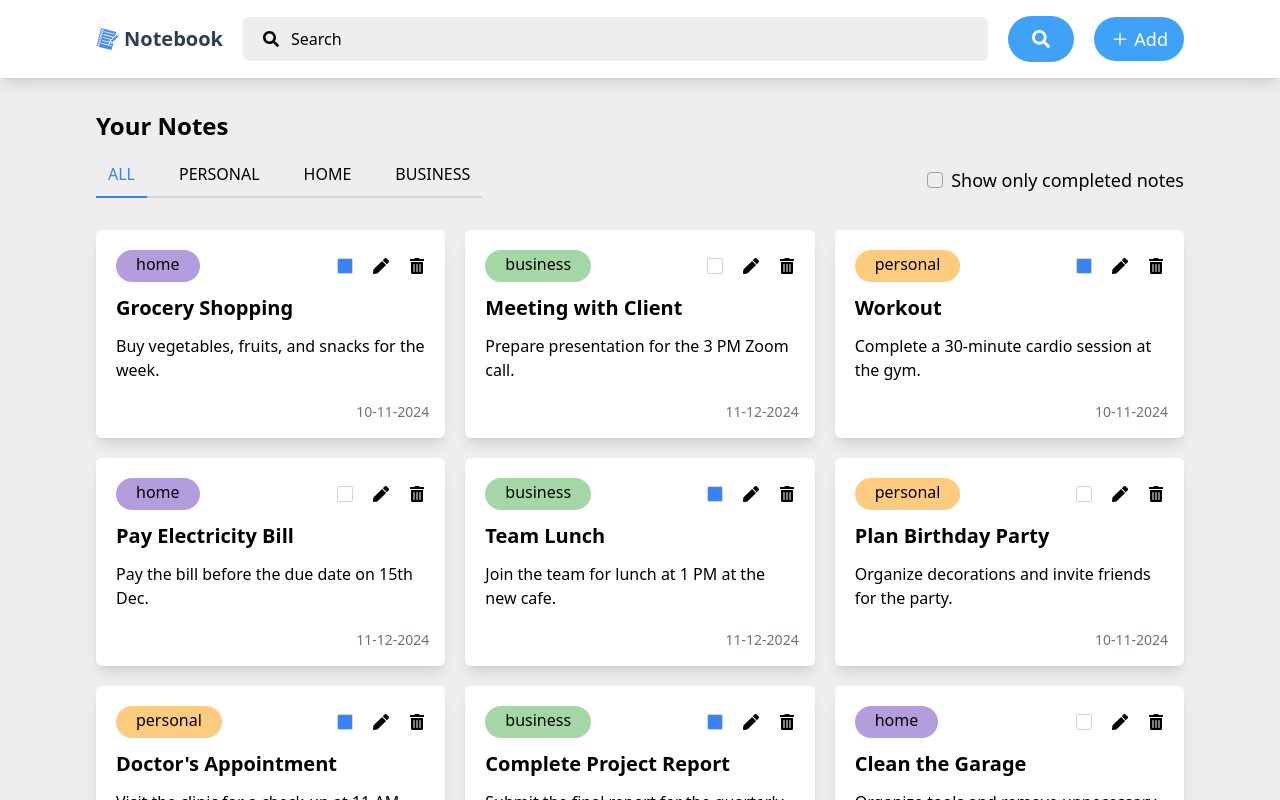
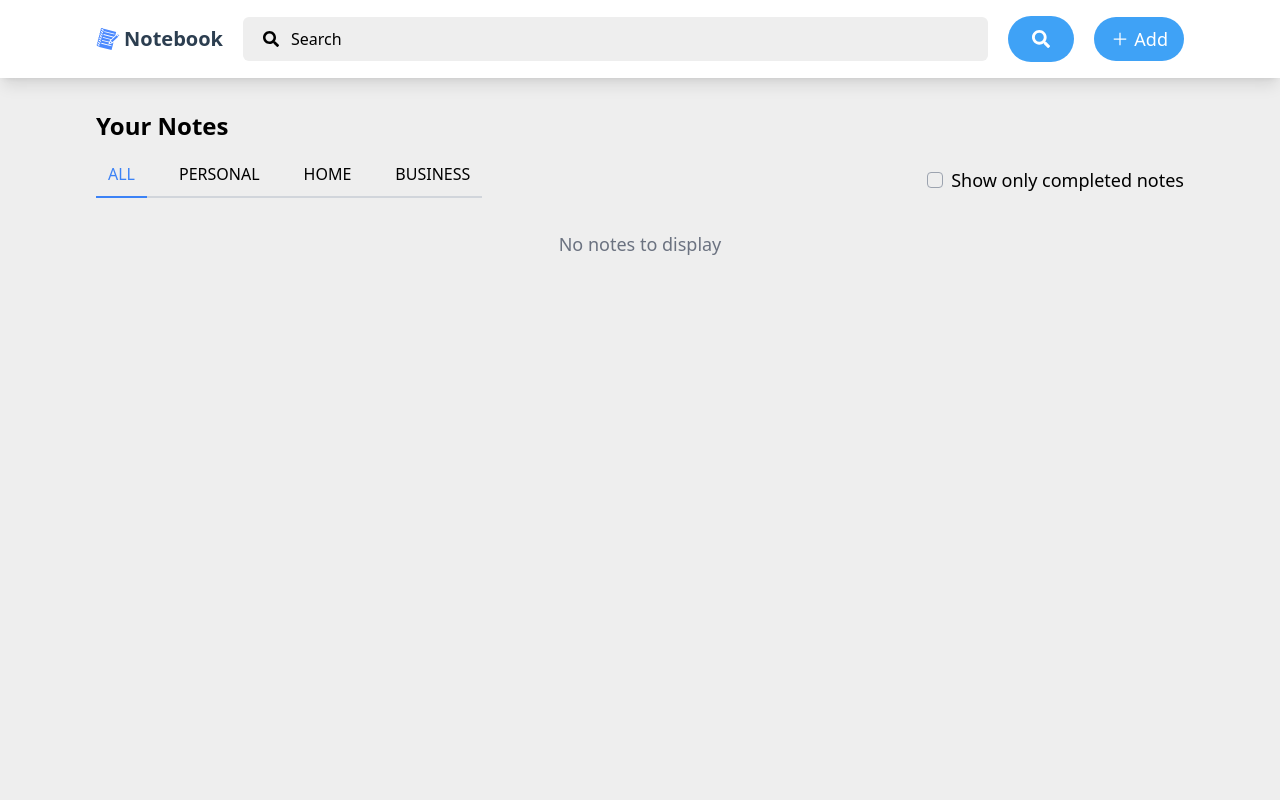
Before and after one commit to ar7ab/Note-App, a React (Vite) app: page / in a window 1280 px wide. Shown: the top 800 px of the page. Built offline with nearby package versions, Linux system fonts and the light colour scheme.

Commit message:
Implement add and delete operations with context

```diff
--- a/package.json
+++ b/package.json
@@ -13,7 +13,8 @@
     "react": "^18.3.1",
     "react-dom": "^18.3.1",
     "react-icons": "^5.4.0",
-    "react-router-dom": "^7.0.2"
+    "react-router-dom": "^7.0.2",
+    "uuid": "^11.0.3"
   },
   "devDependencies": {
     "@eslint/js": "^9.15.0",
--- a/src/components/AddNotes/AddForm.jsx
+++ b/src/components/AddNotes/AddForm.jsx
@@ -1,23 +1,51 @@
 import { IoAddSharp } from "react-icons/io5";
+import { useEffect, useState } from "react";
+import { useNotes } from "../../context/notesContext";
 
 const AddForm = () => {
+  const { notes, addNote } = useNotes();
+
+  const [noteTitle, setNoteTitle] = useState("");
+  const [noteText, setNoteText] = useState("");
+  const [noteCategory, setNoteCategory] = useState("");
+
+  const handleSubmit = (e) => {
+    e.preventDefault();
+
+    if (!noteTitle || !noteText || !noteCategory) {
+      alert("Please fill all the fields.");
+      return;
+    }
+
+    addNote(noteTitle, noteText, noteCategory);
+
+    // Reset form fields after adding a note
+    setNoteTitle("");
+    setNoteText("");
+    setNoteCategory("");
+  };
+
+  useEffect(() => console.log(notes), [notes]);
+
   return (
-    <form className="flex flex-col gap-4">
+    <form className="flex flex-col gap-4" onSubmit={handleSubmit}>
       {/* Title Input */}
-      <div className="w-full flex flex-col gap-0.5 ">
+      <div className="w-full flex flex-col gap-0.5">
         <label htmlFor="note-title" className="text-xl font-semibold pl-2">
           Title
         </label>
         <input
           type="text"
-          className=" bg-white py-2.5 pl-5 rounded-md border border-gray-400 outline-none focus:border-blue-400"
+          className="bg-white py-2.5 pl-5 rounded-md border border-gray-400 outline-none focus:border-blue-400"
           id="note-title"
           placeholder="Note Title*"
           required
+          value={noteTitle}
+          onChange={(e) => setNoteTitle(e.target.value)}
         />
       </div>
       {/* Text Input */}
-      <div className="w-full flex flex-col gap-0.5 ">
+      <div className="w-full flex flex-col gap-0.5">
         <label htmlFor="note-text" className="text-xl font-semibold pl-2">
           Text
         </label>
@@ -26,50 +54,42 @@ const AddForm = () => {
           className="w-full h-36 bg-white py-2.5 pl-5 rounded-md border border-gray-400 outline-none focus:border-blue-400"
           placeholder="Note Text*"
           required
+          value={noteText}
+          onChange={(e) => setNoteText(e.target.value)}
         />
       </div>
       {/* Category Input */}
       <div>
         <p className="text-xl font-semibold pl-2">Choose Category:</p>
         <div className="flex flex-col gap-1.5 pl-3 mt-2">
-          <div className="flex items-center gap-1 cursor-pointer">
+          {["personal", "home", "business"].map((category) => (
+            <div
+              className="flex items-center gap-1 cursor-pointer"
+              key={category}
+            >
               <input
                 type="radio"
                 name="category"
-              checked
-              id="personal"
-              value="personal"
+                id={category}
+                value={category}
                 className="appearance-none bg-transparent border-2 border-gray-400 w-4 h-4 rounded-full checked:bg-blue-500 checked:border-transparent cursor-pointer"
+                checked={noteCategory === category}
+                onChange={(e) => setNoteCategory(e.target.value)}
               />
-            <label htmlFor="personal">Personal</label>
-          </div>
-          <div className="flex items-center gap-1 cursor-pointer">
-            <input
-              type="radio"
-              name="category"
-              id="home"
-              value="home"
-              className="appearance-none bg-transparent border-2 border-gray-400 w-4 h-4 rounded-full checked:bg-blue-500 checked:border-transparent cursor-pointer"
-            />
-            <label htmlFor="home">Home</label>
-          </div>
-          <div className="flex items-center gap-1 ">
-            <input
-              type="radio"
-              name="category"
-              id="business"
-              value="business"
-              className="appearance-none bg-transparent border-2 border-gray-400 w-4 h-4 rounded-full checked:bg-blue-500 checked:border-transparent cursor-pointer"
-            />
-            <label htmlFor="business" className="mr-2">
-              Business
+              <label htmlFor={category}>
+                {category.charAt(0).toUpperCase() + category.slice(1)}
               </label>
             </div>
+          ))}
         </div>
       </div>
       {/* Add Button */}
       <div className="w-full flex justify-center sm:justify-end mt-5">
-        <button className="flex justify-between items-center gap-1 bg-[#3FA2F6] text-white outline-none border-none py-2.5  px-7 rounded-full hover:bg-[#0D92F4] transition-all duration-300 ease-linear">
+        <button
+          type="submit"
+          className="flex justify-between items-center gap-1 bg-[#3FA2F6] text-white outline-none border-none py-2.5 px-7 rounded-full hover:bg-[#0D92F4] transition-all duration-300 ease-linear"
+          disabled={!noteTitle || !noteText || !noteCategory}
+        >
           <IoAddSharp className="text-lg" />
           <span>Add</span>
         </button>
--- a/src/components/Header/Header.jsx
+++ b/src/components/Header/Header.jsx
@@ -1,5 +1,5 @@
 import { NavLink } from "react-router-dom";
-import Logo from "./Logo"; // Ensure you have a Logo component
+import Logo from "./Logo";
 import SearchBox from "./SearchBox";
 import { IoAddSharp } from "react-icons/io5";
 
--- a/src/components/Note.jsx
+++ b/src/components/Note.jsx
@@ -1,7 +1,12 @@
 import { FaPen } from "react-icons/fa";
 import { FaTrashAlt } from "react-icons/fa";
+import { useNotes } from "../context/notesContext";
+import { IoCheckmarkDoneCircleSharp } from "react-icons/io5";
+import { FaClock } from "react-icons/fa6";
 
 const Note = ({ note }) => {
+  const { updateNotes, deleteNote } = useNotes();
+
   const categoryColors = {
     personal: "bg-[#FFCB7E]",
     business: "bg-[#A4D6A6]",
@@ -11,6 +16,14 @@ const Note = ({ note }) => {
 
   const getCategoryColor = (category) =>
     categoryColors[category] || categoryColors.default;
+
+  const handleCheckboxChange = () => {
+    updateNotes(note.id);
+  };
+
+  const handleDeleteNote = () => {
+    deleteNote(note.id); // Call deleteNote to remove the note
+  };
 
   return (
     <div className="bg-white p-5 rounded-md shadow-lg min-h-52 relative">
@@ -23,18 +36,44 @@ const Note = ({ note }) => {
           {note.category || "Uncategorized"}
         </span>
         <div className="flex gap-5 items-center">
-          <input
-            type="checkbox"
-            checked={note.isCompleted}
-            className="appearance-none bg-transparent border border-gray-300 rounded-sm w-4 h-4 checked:bg-blue-500"
-            aria-label="Mark as completed"
+          <label htmlFor={`checkbox-${note.id}`} className="flex items-center">
+            <input
+              id={`checkbox-${note.id}`}
+              type="checkbox"
+              checked={note.noteIsCompleted}
+              onChange={handleCheckboxChange}
+              className="appearance-none bg-transparent border-2 cursor-pointer border-gray-300 rounded-md w-4 h-4 checked:bg-green-500 checked:border-green-500 transition duration-300 ease-in-out transform hover:scale-105 focus:outline-none"
+              aria-label="Mark as completed"
+            />
+          </label>
+          <FaPen
+            className="cursor-pointer text-blue-500 hover:text-blue-700 active:text-blue-900 transition duration-300"
+            title="Edit note"
           />
-          <FaPen className="cursor-pointer" title="Edit note" />
-          <FaTrashAlt className="cursor-pointer" title="Delete note" />
+          <FaTrashAlt
+            onClick={handleDeleteNote} // Add the delete handler here
+            className="cursor-pointer text-red-500 hover:text-red-700 active:text-red-900 transition duration-300"
+            title="Delete note"
+          />
         </div>
       </div>
-      <h1 className="text-xl font-bold my-3">{note.title}</h1>
+      <h1
+        className={`text-xl font-bold my-3 ${
+          note.noteIsCompleted ? "text-gray-500" : ""
+        }`}
+      >
+        {note.title}
+      </h1>
       <p>{note.text}</p>
+      {note.noteIsCompleted ? (
+        <span className="absolute left-5 bottom-4 text-green-600">
+          <IoCheckmarkDoneCircleSharp className="text-3xl" />
+        </span>
+      ) : (
+        <span className="absolute left-6 bottom-5 text-gray-400">
+          <FaClock className="text-2xl" />
+        </span>
+      )}
       <span className="absolute right-4 bottom-4 text-sm text-gray-500">
         {note.date}
       </span>
--- /dev/null
+++ b/src/context/NotesContext.jsx
@@ -0,0 +1,63 @@
+import { createContext, useContext, useState, useEffect } from "react";
+import { v4 as uuidv4 } from "uuid";
+
+const NotesContext = createContext();
+
+export const NotesProvider = ({ children }) => {
+  const loadNotesFromLocalStorage = () => {
+    const savedNotes = localStorage.getItem("notes");
+    return savedNotes ? JSON.parse(savedNotes) : [];
+  };
+
+  const [notes, setNotes] = useState(loadNotesFromLocalStorage());
+
+  useEffect(() => {
+    if (notes.length > 0) {
+      localStorage.setItem("notes", JSON.stringify(notes));
+    }
+  }, [notes]);
+
+  const addNote = (title, text, category) => {
+    setNotes((prevNotes) => [
+      ...prevNotes,
+      {
+        id: uuidv4(),
+        title,
+        text,
+        category,
+        noteIsCompleted: false,
+        date: new Date().toLocaleDateString(),
+      },
+    ]);
+  };
+
+  const updateNotes = (id) => {
+    setNotes((prevNotes) =>
+      prevNotes.map((note) =>
+        note.id === id
+          ? {
+              ...note,
+              noteIsCompleted: !note.noteIsCompleted,
+              date: new Date().toLocaleDateString(),
+            }
+          : note
+      )
+    );
+  };
+
+  const deleteNote = (id) => {
+    setNotes((prevNotes) => {
+      const updatedNotes = prevNotes.filter((note) => note.id !== id);
+      localStorage.setItem("notes", JSON.stringify(updatedNotes));
+      return updatedNotes;
+    });
+  };
+
+  return (
+    <NotesContext.Provider value={{ notes, addNote, updateNotes, deleteNote }}>
+      {children}
+    </NotesContext.Provider>
+  );
+};
+
+export const useNotes = () => useContext(NotesContext);
--- a/src/main.jsx
+++ b/src/main.jsx
@@ -3,11 +3,14 @@ import { createRoot } from "react-dom/client";
 import "./index.css";
 import App from "./App.jsx";
 import { HashRouter as Router } from "react-router-dom";
+import { NotesProvider } from "./context/notesContext.jsx";
 
 createRoot(document.getElementById("root")).render(
   <StrictMode>
-    <Router>
-      <App />
-    </Router>
+    <NotesProvider>
+      <Router>
+        <App />
+      </Router>
+    </NotesProvider>
   </StrictMode>
 );
--- a/src/pages/AddNote.jsx
+++ b/src/pages/AddNote.jsx
@@ -4,7 +4,7 @@ import Note from "../components/Note";
 
 const AddNote = () => {
   return (
-    <div className="px-3 sm:px-24 pt-6 sm:pt-12 text-black block sm:flex sm:flex-row sm:gap-16">
+    <div className="px-3 sm:px-24 pt-10 sm:pt-12 text-black block sm:flex sm:flex-row sm:gap-16">
       {/* Left Column - Form */}
       <div className=" sm:flex-1">
         {/* Title */}
--- a/src/pages/All.jsx
+++ b/src/pages/All.jsx
@@ -1,14 +1,18 @@
 import Navbar from "../components/Home/Navbar";
-import { Notes } from "../assets/data/data";
 import Note from "../components/Note";
-import { useState } from "react";
+import { useEffect, useState } from "react";
+import { useNotes } from "../context/notesContext";
 
 const All = () => {
   const [showOnlyCompleted, setShowOnlyCompleted] = useState(false);
 
+  const { notes } = useNotes();
+
+  useEffect(() => console.log(notes), [notes]);
+
   const filteredNotes = showOnlyCompleted
-    ? Notes.filter((note) => note.isCompleted)
-    : Notes;
+    ? notes.filter((note) => note.noteIsCompleted)
+    : notes;
   return (
     <div className="px-2.5 sm:px-24 pt-4 sm:pt-8 text-black pb-5">
       {/* Title */}
@@ -34,10 +38,16 @@ const All = () => {
         </div>
       </div>
       {/* Notes Section */}
-      <div className="grid grid-cols-1 sm:grid-cols-3 gap-5 mt-8">
-        {filteredNotes.slice(0, 10).map((note) => (
-          <Note key={note.id} note={note} />
-        ))}
+      <div className="grid grid-cols-1 md:grid-cols-2 lg:grid-cols-3 gap-5 mt-8">
+        {filteredNotes.length === 0 ? (
+          <p className="text-center text-lg text-gray-500 col-span-full">
+            No notes to display
+          </p>
+        ) : (
+          filteredNotes
+            .slice(0, 10)
+            .map((note) => <Note key={note.id} note={note} />)
+        )}
       </div>
     </div>
   );
--- a/src/pages/Business.jsx
+++ b/src/pages/Business.jsx
@@ -1,21 +1,24 @@
 import Navbar from "../components/Home/Navbar";
-import { Notes } from "../assets/data/data";
 import Note from "../components/Note";
 import { useState } from "react";
+import { useNotes } from "../context/notesContext";
 
 const Business = () => {
   const [showOnlyCompleted, setShowOnlyCompleted] = useState(false);
 
-  const BusinessNotes = Notes.filter((note) => note.category === "business");
+  const { notes } = useNotes();
+
+  const BusinessNotes = notes.filter((note) => note.category === "business");
 
   const filteredNotes = showOnlyCompleted
-    ? BusinessNotes.filter((note) => note.isCompleted)
+    ? BusinessNotes.filter((note) => note.noteIsCompleted)
     : BusinessNotes;
+
   return (
     <div className="px-2.5 sm:px-24 pt-4 sm:pt-8 text-black pb-5">
       {/* Title */}
       <h2 className="text-2xl font-semibold w-full text-center sm:text-left">
-        Your Notes
+        Your Business Notes
       </h2>
       {/* Navbar Section*/}
       <div className="flex justify-between flex-col sm:flex-row items-center mt-3 sm:mt-5">
@@ -36,10 +39,16 @@ const Business = () => {
         </div>
       </div>
       {/* Notes Section */}
-      <div className="grid grid-cols-1 sm:grid-cols-3 gap-5 mt-8">
-        {filteredNotes.slice(0, 10).map((note) => (
-          <Note key={note.id} note={note} />
-        ))}
+      <div className="grid grid-cols-1 md:grid-cols-2 lg:grid-cols-3 gap-5 mt-8">
+        {filteredNotes.length === 0 ? (
+          <p className="text-center text-lg text-gray-500 col-span-full">
+            No business notes to display
+          </p>
+        ) : (
+          filteredNotes
+            .slice(0, 10)
+            .map((note) => <Note key={note.id} note={note} />)
+        )}
       </div>
     </div>
   );
--- a/src/pages/Home.jsx
+++ b/src/pages/Home.jsx
@@ -1,21 +1,24 @@
 import Navbar from "../components/Home/Navbar";
-import { Notes } from "../assets/data/data";
 import Note from "../components/Note";
 import { useState } from "react";
+import { useNotes } from "../context/notesContext";
 
 const Home = () => {
   const [showOnlyCompleted, setShowOnlyCompleted] = useState(false);
 
-  const HomeNotes = Notes.filter((note) => note.category === "home");
+  const { notes } = useNotes();
+
+  const HomeNotes = notes.filter((note) => note.category === "home");
 
   const filteredNotes = showOnlyCompleted
-    ? HomeNotes.filter((note) => note.isCompleted)
+    ? HomeNotes.filter((note) => note.noteIsCompleted)
     : HomeNotes;
+
   return (
     <div className="px-2.5 sm:px-24 pt-4 sm:pt-8 text-black pb-5">
       {/* Title */}
       <h2 className="text-2xl font-semibold w-full text-center sm:text-left">
-        Your Notes
+        Your Home Notes
       </h2>
       {/* Navbar Section*/}
       <div className="flex justify-between flex-col sm:flex-row items-center mt-3 sm:mt-5">
@@ -36,10 +39,16 @@ const Home = () => {
         </div>
       </div>
       {/* Notes Section */}
-      <div className="grid grid-cols-1 sm:grid-cols-3 gap-5 mt-8">
-        {filteredNotes.slice(0, 10).map((note) => (
-          <Note key={note.id} note={note} />
-        ))}
+      <div className="grid grid-cols-1 md:grid-cols-2 lg:grid-cols-3 gap-5 mt-8">
+        {filteredNotes.length === 0 ? (
+          <p className="text-center text-lg text-gray-500 col-span-full">
+            No home notes to display
+          </p>
+        ) : (
+          filteredNotes
+            .slice(0, 10)
+            .map((note) => <Note key={note.id} note={note} />)
+        )}
       </div>
     </div>
   );
--- a/src/pages/Personal.jsx
+++ b/src/pages/Personal.jsx
@@ -1,21 +1,24 @@
 import Navbar from "../components/Home/Navbar";
-import { Notes } from "../assets/data/data";
 import Note from "../components/Note";
 import { useState } from "react";
+import { useNotes } from "../context/notesContext";
 
 const Personal = () => {
   const [showOnlyCompleted, setShowOnlyCompleted] = useState(false);
 
-  const PersonalNotes = Notes.filter((note) => note.category === "personal");
+  const { notes } = useNotes();
+
+  const PersonalNotes = notes.filter((note) => note.category === "personal");
 
   const filteredNotes = showOnlyCompleted
-    ? PersonalNotes.filter((note) => note.isCompleted)
+    ? PersonalNotes.filter((note) => note.noteIsCompleted)
     : PersonalNotes;
+
   return (
     <div className="px-2.5 sm:px-24 pt-4 sm:pt-8 text-black pb-5">
       {/* Title */}
       <h2 className="text-2xl font-semibold w-full text-center sm:text-left">
-        Your Notes
+        Your Personal Notes
       </h2>
       {/* Navbar Section*/}
       <div className="flex justify-between flex-col sm:flex-row items-center mt-3 sm:mt-5">
@@ -36,10 +39,16 @@ const Personal = () => {
         </div>
       </div>
       {/* Notes Section */}
-      <div className="grid grid-cols-1 sm:grid-cols-3 gap-5 mt-8">
-        {filteredNotes.slice(0, 10).map((note) => (
-          <Note key={note.id} note={note} />
-        ))}
+      <div className="grid grid-cols-1 md:grid-cols-2 lg:grid-cols-3 gap-5 mt-8">
+        {filteredNotes.length === 0 ? (
+          <p className="text-center text-lg text-gray-500 col-span-full">
+            No personal notes to display
+          </p>
+        ) : (
+          filteredNotes
+            .slice(0, 10)
+            .map((note) => <Note key={note.id} note={note} />)
+        )}
       </div>
     </div>
   );
--- a/vite.config.js
+++ b/vite.config.js
@@ -4,5 +4,8 @@ import react from '@vitejs/plugin-react'
 // https://vite.dev/config/
 export default defineConfig({
   plugins: [react()],
-  base: "/Note-App/"
+  base: "/Note-App/",
+  server: {
+    hmr: false,
+  },
 })
```
Also changed, not shown: 1 other file (tests, documents, lock files or other folders). Lines whose indentation alone changed are shown as unchanged.
